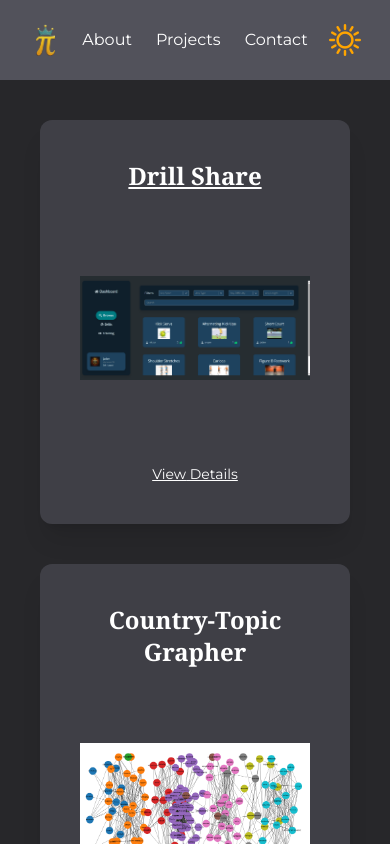
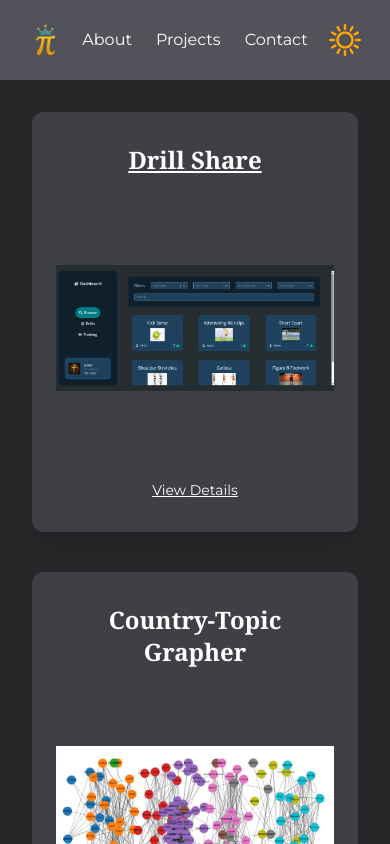
Before and after one commit to pi-person314/portfolio, a React (Vite) app: page /projects in a window 390 px wide. Built offline with nearby package versions, Linux system fonts and the light colour scheme.

Commit message:
adjusted project card for mobile

```diff
--- a/src/components/ProjectCard.jsx
+++ b/src/components/ProjectCard.jsx
@@ -4,16 +4,16 @@ export default function ProjectCard({title, tech, desc, image, darkMode}) {
     const [ details, setDetails ] = useState(false);
 
     return (
-        <div className={`flex flex-col justify-between items-center shadow-xl rounded-xl space-y-8 p-10 ${darkMode ? "bg-zinc-700" : "bg-zinc-400"}`}>
+        <div className={`flex flex-col justify-between items-center shadow-xl rounded-xl space-y-8 p-8 tiny:px-6 ${darkMode ? "bg-zinc-700" : "bg-zinc-400"}`}>
             <h1 className="text-center text-2xl lg:text-3xl font-serif"><b>{title}</b></h1>
 
             {details ?
-                <div className="flex flex-col justify-center space-y-4 h-52">
+                <div className="flex flex-col justify-center space-y-4 h-60">
                     <p className="text-center text-sm lg:text-base italic">{tech}</p>
                     <ul className="text-sm lg:text-base list-disc list-inside">{desc.map(bullet => <li>{bullet}</li>)}</ul>
                 </div>
             :
-                <img className="h-52 object-contain" src={image} alt={title}/>
+                <img className="h-60 object-contain" src={image} alt={title}/>
             }
 
             <p onClick={() => setDetails(!details)} className={`text-sm lg:text-base underline duration-300 cursor-pointer ${darkMode ? "hover:text-zinc-400" : "hover:text-zinc-500"}`}>{details ? "Hide" : "View"} Details</p>
--- a/src/screens/Projects.jsx
+++ b/src/screens/Projects.jsx
@@ -5,7 +5,7 @@ import ProjectCard from "../components/ProjectCard.jsx";
 
 export default function Projects({darkMode}) {
     return (
-        <div className="tiny:flex tiny:flex-col grid grid-cols-2 lg:auto-rows-[28rem] gap-10 p-10 overflow-y-auto h-full font-montserrat">
+        <div className="tiny:flex tiny:flex-col grid grid-cols-2 lg:auto-rows-[28rem] gap-10 p-8 overflow-y-auto h-full font-montserrat">
             <ProjectCard
                 title={<a href="https://drill-share.vercel.app" target="_blank" className={`underline duration-300 ${darkMode ? "hover:text-blue-300" : "hover:text-blue-600"}`}>
                     Drill Share
```
